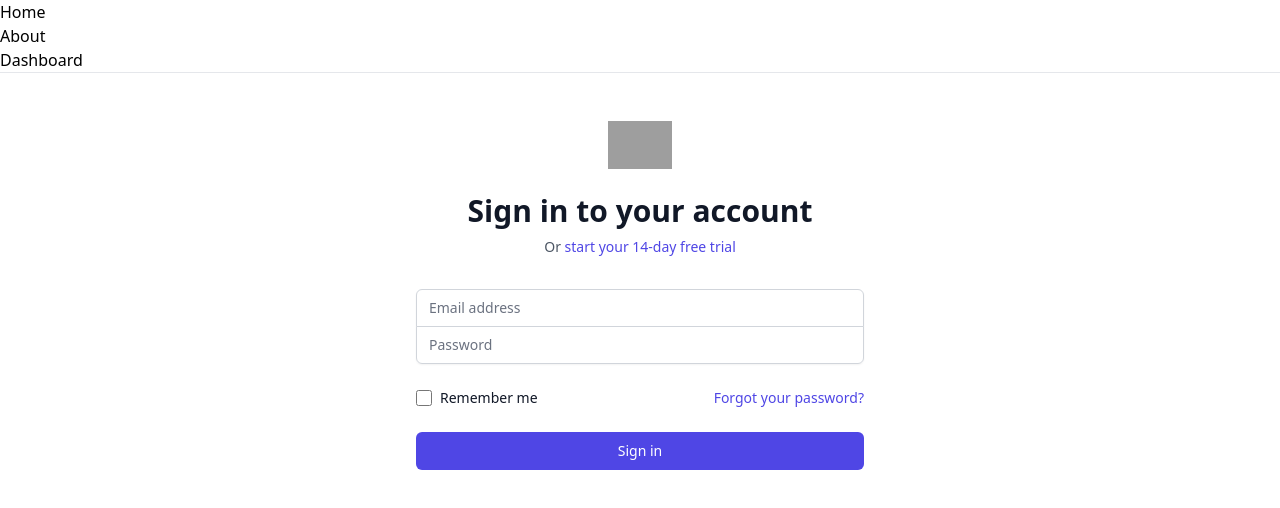
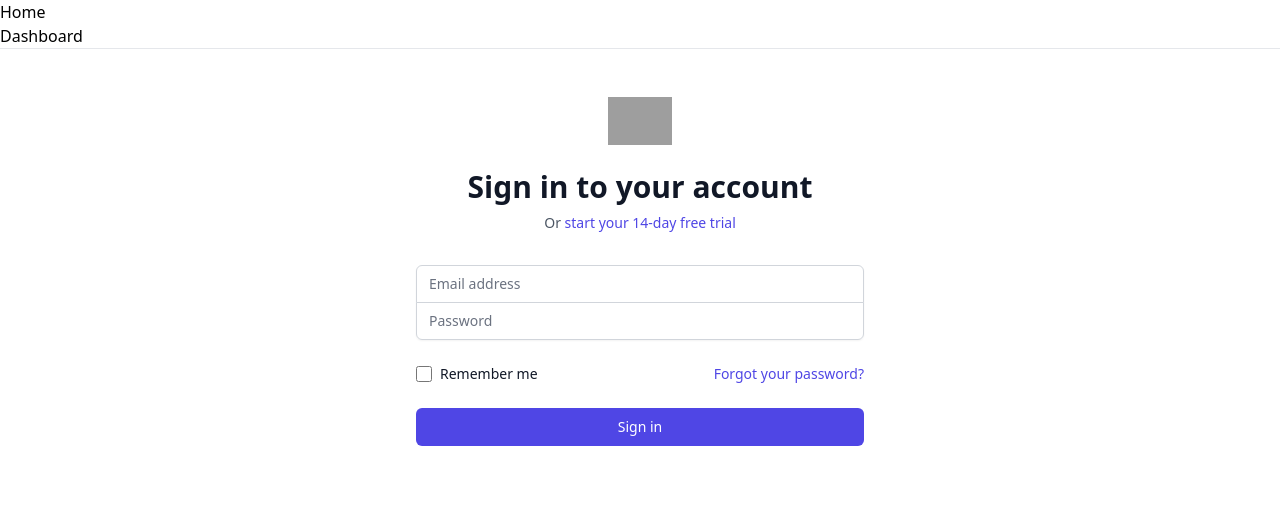
Before and after one commit to cedricmarcelino/slack-app, a React (Create React App) app: page / in a window 1280 px wide. Shown: the top 508 px of the page. Built offline with nearby package versions, Linux system fonts and the light colour scheme; grey boxes are pictures that could not be loaded.

Commit message:
removed unrelated code

```diff
--- a/src/App.js
+++ b/src/App.js
@@ -21,9 +21,6 @@ function App() {
           <Link to="/">Home</Link>
         </li>
         <li>
-          <Link to="/about">About</Link>
-        </li>
-        <li>
           <Link to="/dashboard">Dashboard</Link>
         </li>
       </ul>
@@ -33,8 +30,6 @@ function App() {
       <Switch>
         <Route exact path="/" component={() => <Login authenticated={authenticated}/>}>
         </Route>
-        <Route path="/about" component={About}>
-        </Route>
         <Route path="/dashboard" component={() => <Dashboard authenticated={authenticated}/>}>
         </Route>
       </Switch>
@@ -43,21 +38,5 @@ function App() {
   );
 }
 
-function Home() {
-  return (
-    <div>
-      <h2>Home</h2>
-    </div>
-  );
-}
-
-function About() {
-  return (
-    <div>
-      <h2>About</h2>
-    </div>
-  );
-}
-
 
 export default App;
```
